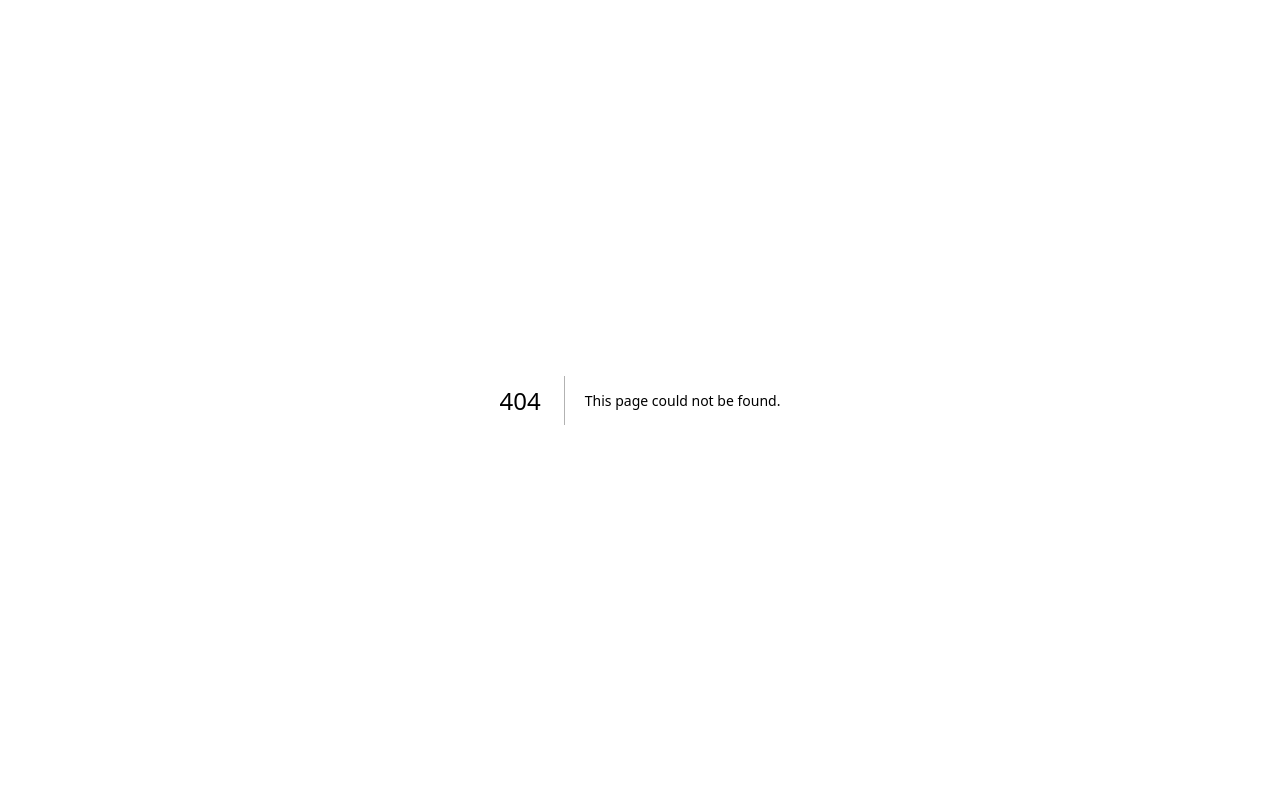
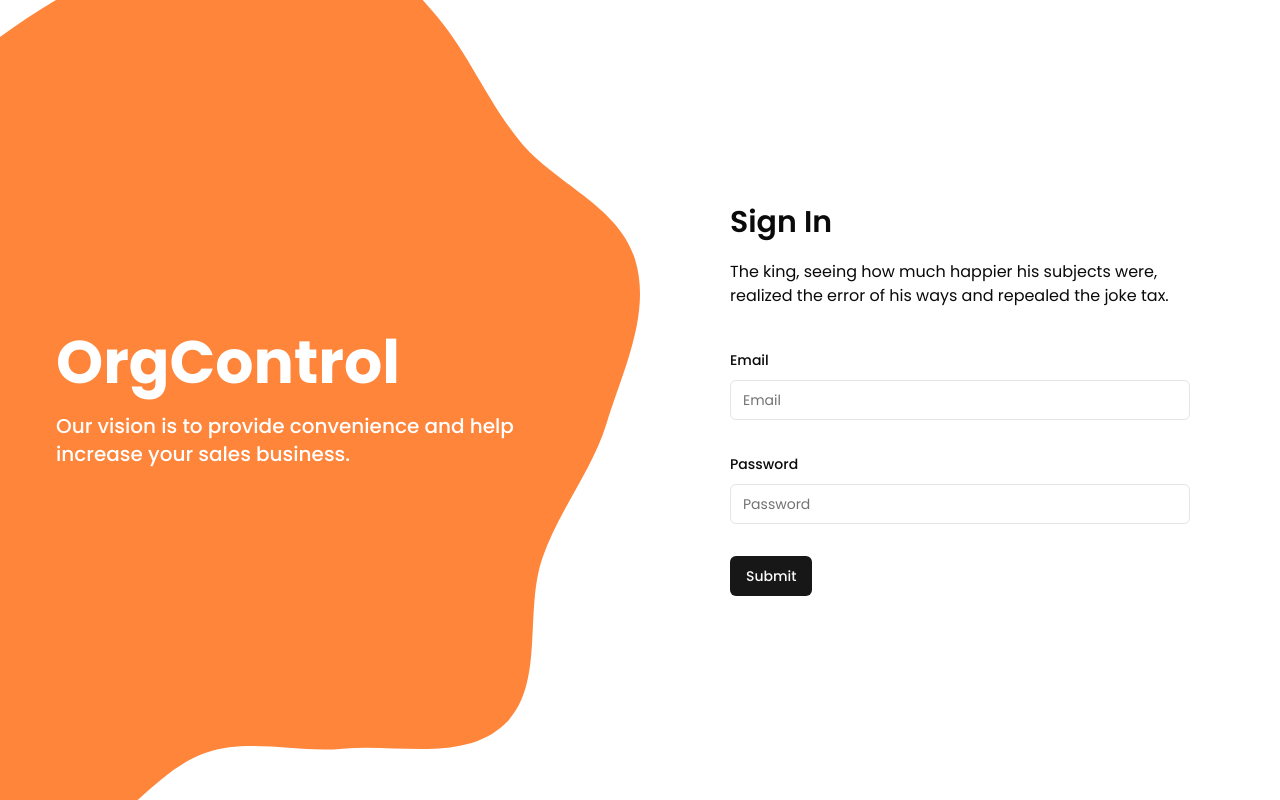
Before and after one commit to sanatanadhrm/Project-Organization-FE, a Next.js app: page /signin in a window 1280 px wide. Before the commit this address had no page. Built offline with nearby package versions, Linux system fonts and the light colour scheme.

Commit message:
page: sign in only desktop

```diff
--- a/package.json
+++ b/package.json
@@ -9,6 +9,8 @@
     "lint": "next lint"
   },
   "dependencies": {
+    "@hookform/resolvers": "^3.9.0",
+    "@radix-ui/react-label": "^2.1.0",
     "@radix-ui/react-slot": "^1.1.0",
     "class-variance-authority": "^0.7.0",
     "clsx": "^2.1.1",
@@ -16,8 +18,10 @@
     "next": "14.2.4",
     "react": "^18",
     "react-dom": "^18",
+    "react-hook-form": "^7.52.1",
     "tailwind-merge": "^2.4.0",
-    "tailwindcss-animate": "^1.0.7"
+    "tailwindcss-animate": "^1.0.7",
+    "zod": "^3.23.8"
   },
   "devDependencies": {
     "@types/node": "^20",
--- /dev/null
+++ b/src/app/(pages)/(auth)/signin/page.tsx
@@ -0,0 +1,89 @@
+"use client";
+import Image from 'next/image'
+import React from 'react'
+import { blob } from '@/public/images'
+import { useForm } from 'react-hook-form'
+import { zodResolver } from "@hookform/resolvers/zod"
+import { z } from "zod"
+
+import { Button } from "@/components/ui/button"
+import {
+  Form,
+  FormControl,
+  FormDescription,
+  FormField,
+  FormItem,
+  FormLabel,
+  FormMessage,
+} from "@/components/ui/form"
+import { Input } from "@/components/ui/input"
+
+
+
+const loginFormSchema = z.object({
+  email: z.string().email(),
+  password: z.string().min(4, "Password minimum 8 characters"),
+})
+
+type LoginFormSchema = z.infer<typeof loginFormSchema>
+
+export default function SignIn() {
+  const form = useForm<LoginFormSchema>({
+    resolver: zodResolver(loginFormSchema),
+  });
+
+
+  const onSubmit = (data: LoginFormSchema) => {
+    console.log(data);
+  };
+  return (
+    <main className="flex min-h-screen flex-row items-center">
+      <section className='w-1/2 hidden sm:block relative'>
+        <div className='relative'>
+          <Image src={blob} className="w-full h-screen" objectFit="cover" alt="blob" width={810} height={500} />
+        </div>
+        <div className='w-full absolute top-0 left-0 h-screen flex flex-col justify-center px-14'>
+          <p className='w-fit font-bold text-6xl text-white'>OrgControl</p>
+          <p className='w-[500px] font-medium text-xl mt-5 text-white'>Our vision is to provide convenience and help increase your sales business.</p>
+        </div>
+      </section>
+      <section className='w-1/2 h-screen flex justify-center items-center'>
+        <div className='w-[460px]'>
+          <p className='text-3xl font-semibold'>Sign In</p>
+          <p className='text-base font-normal mt-5'>The king, seeing how much happier his subjects were, realized the error of his ways and repealed the joke tax.</p>
+          <Form {...form}>
+            <form onSubmit={form.handleSubmit(onSubmit)} className="space-y-8 mt-10">
+              <FormField
+                control={form.control}
+                name="email"
+                render={({ field }) => (
+                  <FormItem>
+                    <FormLabel>Email</FormLabel>
+                    <FormControl>
+                      <Input placeholder="Email" {...field} />
+                    </FormControl>
+                    <FormMessage />
+                  </FormItem>
+                )}
+              />
+              <FormField
+                control={form.control}
+                name="password"
+                render={({ field }) => (
+                  <FormItem>
+                    <FormLabel>Password</FormLabel>
+                    <FormControl>
+                      <Input type="password" placeholder="Password" {...field} />
+                    </FormControl>
+                    <FormMessage />
+                  </FormItem>
+                )}
+              />
+              <Button type="submit">Submit</Button>
+            </form>
+          </Form>
+        </div>
+      </section>
+    </main>
+  )
+}
--- /dev/null
+++ b/src/components/ui/form.tsx
@@ -0,0 +1,178 @@
+"use client"
+
+import * as React from "react"
+import * as LabelPrimitive from "@radix-ui/react-label"
+import { Slot } from "@radix-ui/react-slot"
+import {
+  Controller,
+  ControllerProps,
+  FieldPath,
+  FieldValues,
+  FormProvider,
+  useFormContext,
+} from "react-hook-form"
+
+import { cn } from "@/lib/utils"
+import { Label } from "@/components/ui/label"
+
+const Form = FormProvider
+
+type FormFieldContextValue<
+  TFieldValues extends FieldValues = FieldValues,
+  TName extends FieldPath<TFieldValues> = FieldPath<TFieldValues>
+> = {
+  name: TName
+}
+
+const FormFieldContext = React.createContext<FormFieldContextValue>(
+  {} as FormFieldContextValue
+)
+
+const FormField = <
+  TFieldValues extends FieldValues = FieldValues,
+  TName extends FieldPath<TFieldValues> = FieldPath<TFieldValues>
+>({
+  ...props
+}: ControllerProps<TFieldValues, TName>) => {
+  return (
+    <FormFieldContext.Provider value={{ name: props.name }}>
+      <Controller {...props} />
+    </FormFieldContext.Provider>
+  )
+}
+
+const useFormField = () => {
+  const fieldContext = React.useContext(FormFieldContext)
+  const itemContext = React.useContext(FormItemContext)
+  const { getFieldState, formState } = useFormContext()
+
+  const fieldState = getFieldState(fieldContext.name, formState)
+
+  if (!fieldContext) {
+    throw new Error("useFormField should be used within <FormField>")
+  }
+
+  const { id } = itemContext
+
+  return {
+    id,
+    name: fieldContext.name,
+    formItemId: `${id}-form-item`,
+    formDescriptionId: `${id}-form-item-description`,
+    formMessageId: `${id}-form-item-message`,
+    ...fieldState,
+  }
+}
+
+type FormItemContextValue = {
+  id: string
+}
+
+const FormItemContext = React.createContext<FormItemContextValue>(
+  {} as FormItemContextValue
+)
+
+const FormItem = React.forwardRef<
+  HTMLDivElement,
+  React.HTMLAttributes<HTMLDivElement>
+>(({ className, ...props }, ref) => {
+  const id = React.useId()
+
+  return (
+    <FormItemContext.Provider value={{ id }}>
+      <div ref={ref} className={cn("space-y-2", className)} {...props} />
+    </FormItemContext.Provider>
+  )
+})
+FormItem.displayName = "FormItem"
+
+const FormLabel = React.forwardRef<
+  React.ElementRef<typeof LabelPrimitive.Root>,
+  React.ComponentPropsWithoutRef<typeof LabelPrimitive.Root>
+>(({ className, ...props }, ref) => {
+  const { error, formItemId } = useFormField()
+
+  return (
+    <Label
+      ref={ref}
+      className={cn(error && "text-destructive", className)}
+      htmlFor={formItemId}
+      {...props}
+    />
+  )
+})
+FormLabel.displayName = "FormLabel"
+
+const FormControl = React.forwardRef<
+  React.ElementRef<typeof Slot>,
+  React.ComponentPropsWithoutRef<typeof Slot>
+>(({ ...props }, ref) => {
+  const { error, formItemId, formDescriptionId, formMessageId } = useFormField()
+
+  return (
+    <Slot
+      ref={ref}
+      id={formItemId}
+      aria-describedby={
+        !error
+          ? `${formDescriptionId}`
+          : `${formDescriptionId} ${formMessageId}`
+      }
+      aria-invalid={!!error}
+      {...props}
+    />
+  )
+})
+FormControl.displayName = "FormControl"
+
+const FormDescription = React.forwardRef<
+  HTMLParagraphElement,
+  React.HTMLAttributes<HTMLParagraphElement>
+>(({ className, ...props }, ref) => {
+  const { formDescriptionId } = useFormField()
+
+  return (
+    <p
+      ref={ref}
+      id={formDescriptionId}
+      className={cn("text-sm text-muted-foreground", className)}
+      {...props}
+    />
+  )
+})
+FormDescription.displayName = "FormDescription"
+
+const FormMessage = React.forwardRef<
+  HTMLParagraphElement,
+  React.HTMLAttributes<HTMLParagraphElement>
+>(({ className, children, ...props }, ref) => {
+  const { error, formMessageId } = useFormField()
+  const body = error ? String(error?.message) : children
+
+  if (!body) {
+    return null
+  }
+
+  return (
+    <p
+      ref={ref}
+      id={formMessageId}
+      className={cn("text-sm font-medium text-destructive", className)}
+      {...props}
+    >
+      {body}
+    </p>
+  )
+})
+FormMessage.displayName = "FormMessage"
+
+export {
+  useFormField,
+  Form,
+  FormItem,
+  FormLabel,
+  FormControl,
+  FormDescription,
+  FormMessage,
+  FormField,
+}
--- /dev/null
+++ b/src/components/ui/input.tsx
@@ -0,0 +1,25 @@
+import * as React from "react"
+
+import { cn } from "@/lib/utils"
+
+export interface InputProps
+  extends React.InputHTMLAttributes<HTMLInputElement> {}
+
+const Input = React.forwardRef<HTMLInputElement, InputProps>(
+  ({ className, type, ...props }, ref) => {
+    return (
+      <input
+        type={type}
+        className={cn(
+          "flex h-10 w-full rounded-md border border-input bg-background px-3 py-2 text-sm ring-offset-background file:border-0 file:bg-transparent file:text-sm file:font-medium placeholder:text-muted-foreground focus-visible:outline-none focus-visible:ring-2 focus-visible:ring-ring focus-visible:ring-offset-2 disabled:cursor-not-allowed disabled:opacity-50",
+          className
+        )}
+        ref={ref}
+        {...props}
+      />
+    )
+  }
+)
+Input.displayName = "Input"
+
+export { Input }
--- /dev/null
+++ b/src/components/ui/label.tsx
@@ -0,0 +1,26 @@
+"use client"
+
+import * as React from "react"
+import * as LabelPrimitive from "@radix-ui/react-label"
+import { cva, type VariantProps } from "class-variance-authority"
+
+import { cn } from "@/lib/utils"
+
+const labelVariants = cva(
+  "text-sm font-medium leading-none peer-disabled:cursor-not-allowed peer-disabled:opacity-70"
+)
+
+const Label = React.forwardRef<
+  React.ElementRef<typeof LabelPrimitive.Root>,
+  React.ComponentPropsWithoutRef<typeof LabelPrimitive.Root> &
+    VariantProps<typeof labelVariants>
+>(({ className, ...props }, ref) => (
+  <LabelPrimitive.Root
+    ref={ref}
+    className={cn(labelVariants(), className)}
+    {...props}
+  />
+))
+Label.displayName = LabelPrimitive.Root.displayName
+
+export { Label }
--- a/src/public/images.ts
+++ b/src/public/images.ts
@@ -3,11 +3,13 @@ import orangeOneLine from '@/public/images/orange-one-line.svg'
 import blackThreeLine from '@/public/images/black-three-line.svg'
 import sectionImageDesktop from '@/public/images/section-image-desktop.svg'
 import sectionImageMobile from '@/public/images/section-image.svg'
+import blob from '@/public/images/blob.svg'
 
 export {
   orangeThreeLine,
   orangeOneLine,
   blackThreeLine,
   sectionImageDesktop,
-  sectionImageMobile
+  sectionImageMobile,
+  blob
 }
```
Also changed, not shown: src/public/images/blob.svg (added), 1 other file (tests, documents, lock files or other folders).
